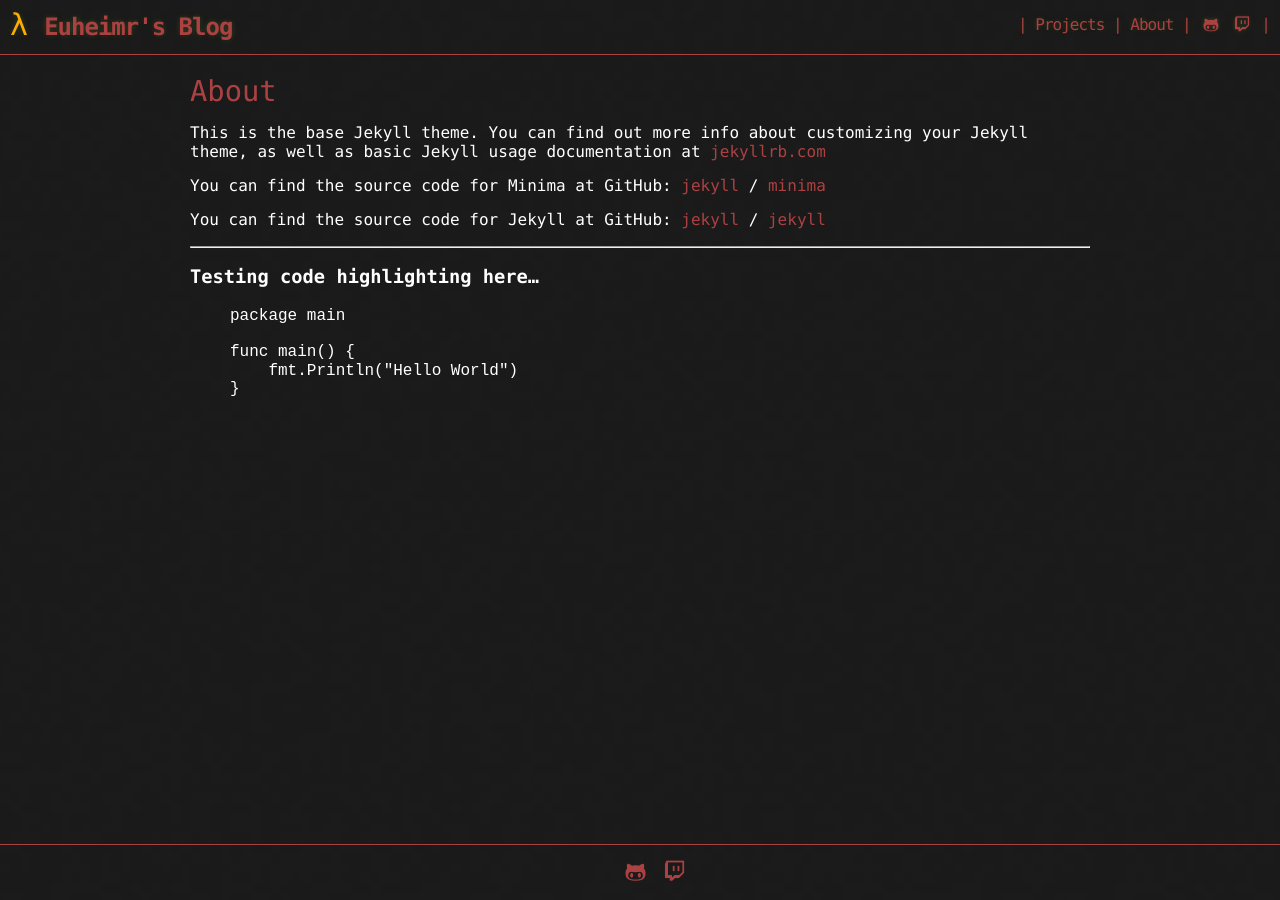
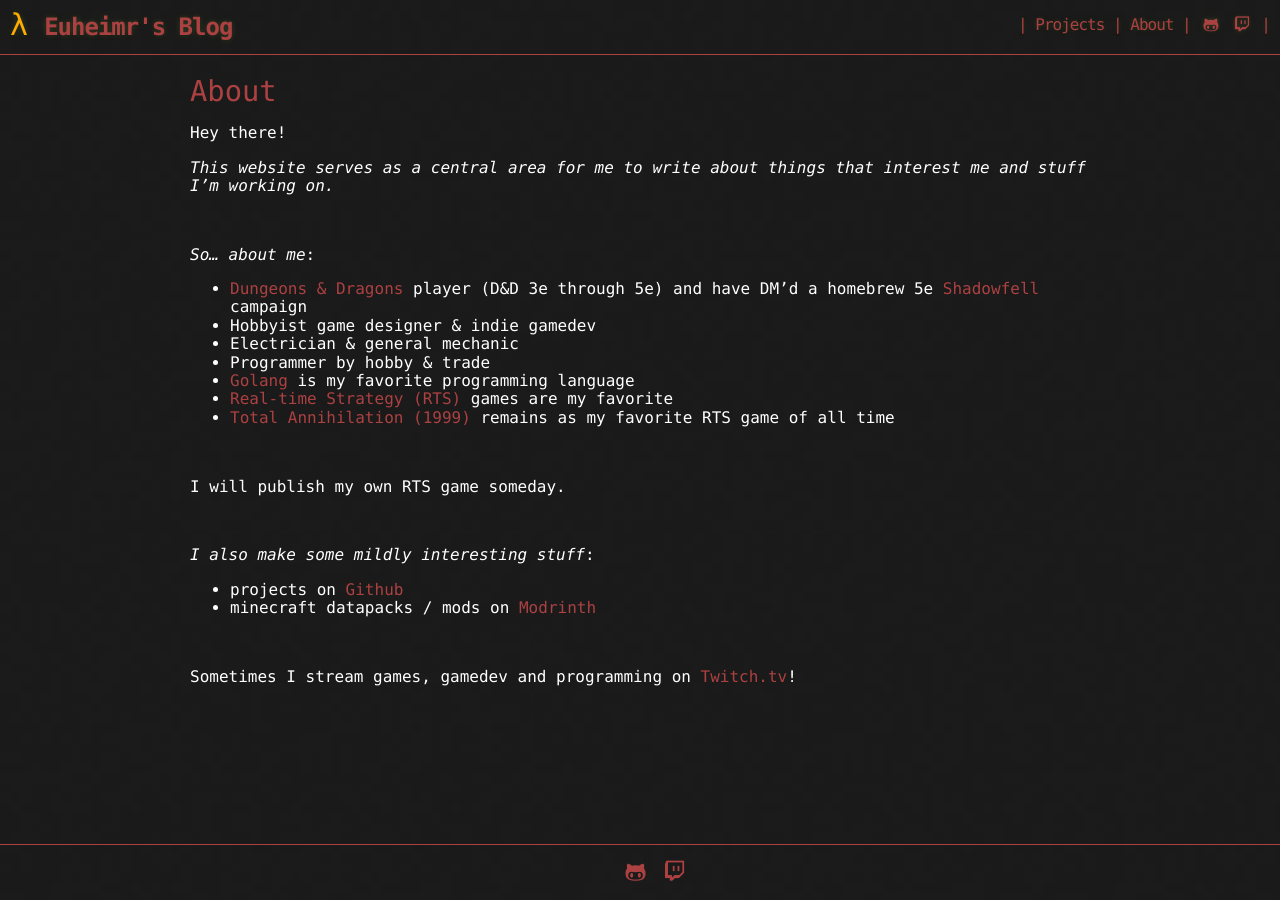
Before and after one commit to Euheimr/euheimr.github.io, a Jekyll site: the page built from about.md, in a window 1280 px wide. Built offline with Jekyll 4.4.1, drawn with Linux system fonts in a browser that asks for light colours.

Commit message:
Add content

```diff
--- a/about.md
+++ b/about.md
@@ -4,28 +4,33 @@
 permalink: /about/
 ---
 
-This is the base Jekyll theme. You can find out more info about customizing your Jekyll theme, as well as basic Jekyll usage documentation at [jekyllrb.com](https://jekyllrb.com/)
+Hey there!
 
-You can find the source code for Minima at GitHub:
-[jekyll][jekyll-organization] /
-[minima](https://github.com/jekyll/minima)
+_This website serves as a central area for me to write about things that interest me and stuff I'm working on._
 
-You can find the source code for Jekyll at GitHub:
-[jekyll][jekyll-organization] /
-[jekyll](https://github.com/jekyll/jekyll)
+<br>
 
+_So... about me_:
 
-[jekyll-organization]: https://github.com/jekyll
+- [Dungeons & Dragons](https://www.dndbeyond.com/) player (D&D 3e through 5e) and have DM'd a homebrew 5e [Shadowfell](https://forgottenrealms.fandom.com/wiki/Shadowfell) campaign
+- Hobbyist game designer & indie gamedev
+- Electrician & general mechanic
+- Programmer by hobby & trade
+- [Golang](https://go.dev/) is my favorite programming language
+- [Real-time Strategy (RTS)](https://en.wikipedia.org/wiki/Real-time_strategy) games are my favorite
+- [Total Annihilation (1999)](https://en.wikipedia.org/wiki/Total_Annihilation) remains as my favorite RTS game of all time
 
----
+<br>
 
-### Testing code highlighting here...
+I will publish my own RTS game someday.
 
-{% highlight go %}
-package main
+<br>
 
-func main() {
-    fmt.Println("Hello World")
-}
+_I also make some mildly interesting stuff_:
 
-{% endhighlight %}
+- projects on [Github]({{ site.github }})
+- minecraft datapacks / mods on [Modrinth](https://modrinth.com/user/Euheimr)
+
+<br>
+
+Sometimes I stream games, gamedev and programming on [Twitch.tv]({{ site.twitch }})!
```
